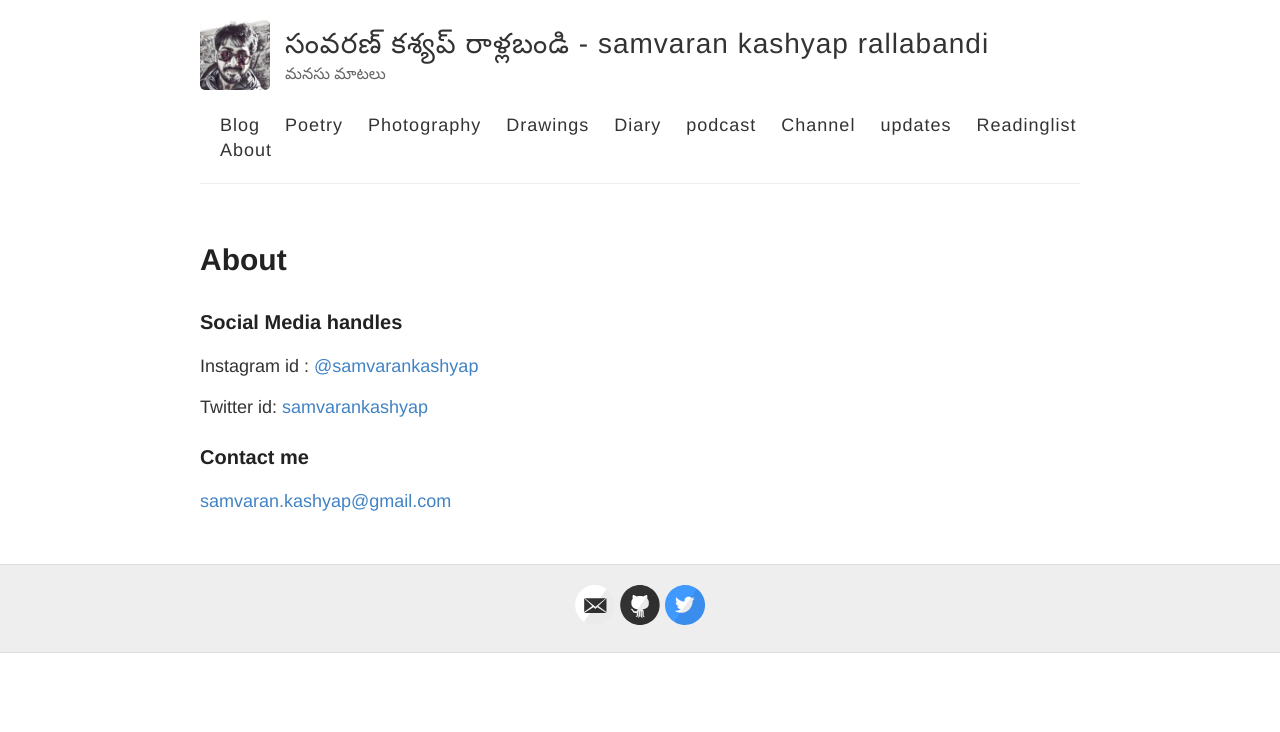
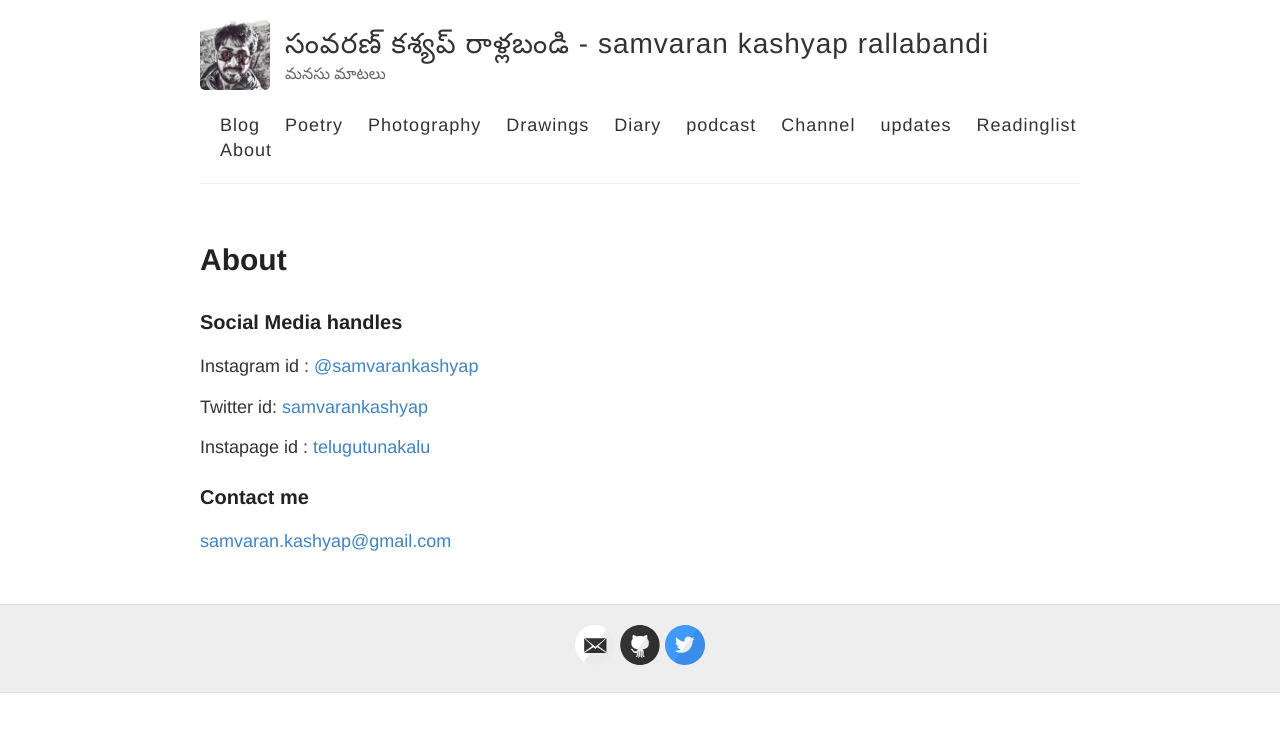
Before and after one commit to rsk/rsk.github.io, a Jekyll site: the page built from about.md, in a window 1280 px wide. Shown: the top 732 px of the page. Built offline with Jekyll 4.4.1, drawn with Linux system fonts in a browser that asks for light colours; comment, search, counter and statistics services are not loaded.

Commit message:
update telugu tunakalu page

```diff
--- a/about.md
+++ b/about.md
@@ -11,6 +11,8 @@ Instagram id : [@samvarankashyap](https://www.instagram.com/samvarankashyap)
 
 Twitter id: [samvarankashyap](https://twitter.com/samvarankashyap")
 
+Instapage id : [telugutunakalu](https://www.instagram.com/telugutunakalu)
+
 ### Contact me
 
 [samvaran.kashyap@gmail.com](mailto:samvaran.kashyap@gmail.com)
```
